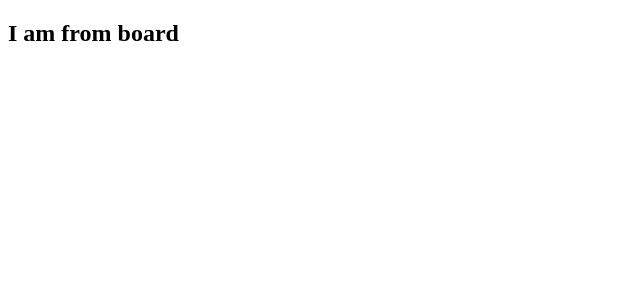
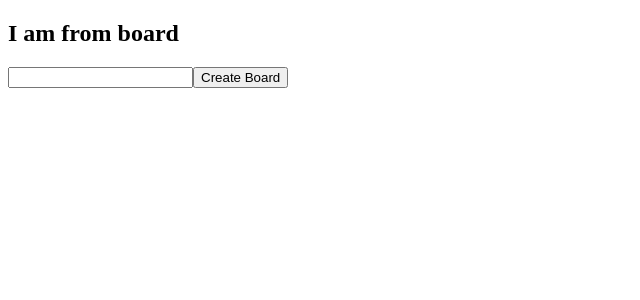
Before and after one commit to Saif-Rahman-801/Trello-Frontend-Clone, a React (Vite) app: page / in a window 1280 px wide. Shown: the top 300 px of the page, without its empty margins (0-640 px from the left). Built offline with nearby package versions, Linux system fonts and the light colour scheme.

Commit message:
board shown

```diff
--- a/src/Components/BoardItem.jsx
+++ b/src/Components/BoardItem.jsx
@@ -37,7 +37,7 @@ const BoardItem = ({ board }) => {
     <div>
       <h5>{board.title}</h5>
       <button onClick={(e) => removeBoardHandler(e)}>Del</button>
-      <p>This board has {}</p>
+      <p>This board has {board.taskLists.length}</p>
     </div>
   );
 };
--- a/src/Pages/Boards.jsx
+++ b/src/Pages/Boards.jsx
@@ -1,11 +1,15 @@
-import React from 'react';
+import React from "react";
+import BoardCreatingForm from "../Components/BoardCreatingForm";
+import BoardList from "../Components/BoardList";
 
 const Boards = () => {
-    return (
-        <div>
-            <h2>I am from board</h2>
-        </div>
-    );
+  return (
+    <div>
+      <h2>I am from board</h2>
+      <BoardCreatingForm />
+      <BoardList />
+    </div>
+  );
 };
 
 export default Boards;
```
